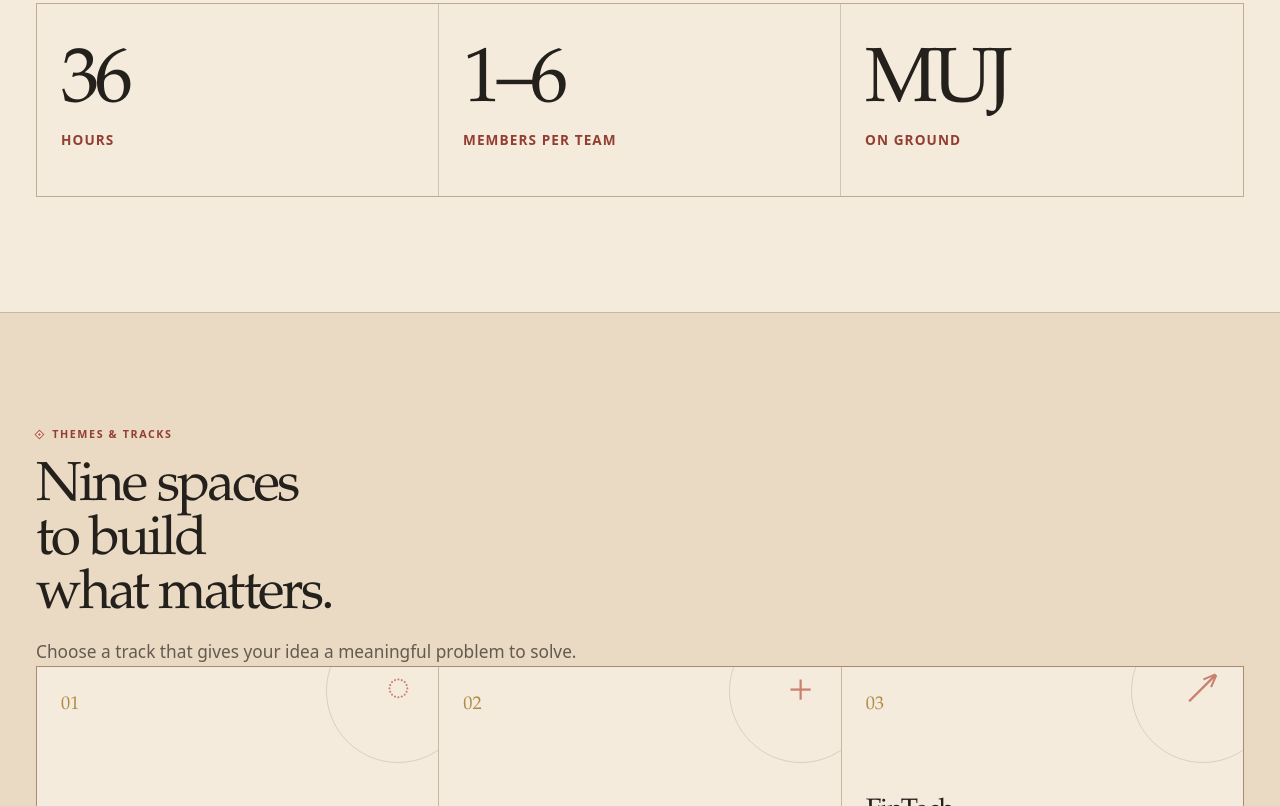
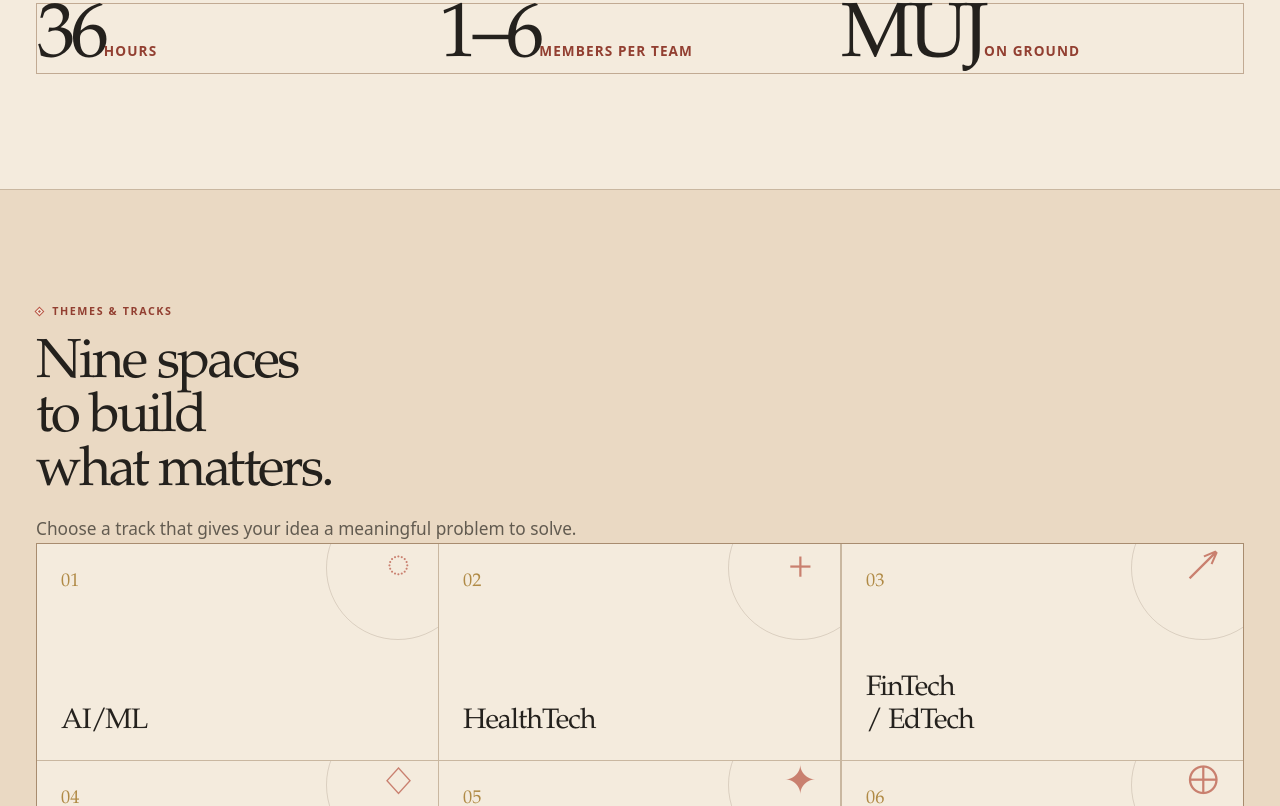
Before and after one commit to Darshan-276/Code-e-Manipal-Landing-Website, a Next.js app: page / in a window 1280 px wide. Shown: the part 1234-2040 px from the top of the page. Built offline with nearby package versions, Linux system fonts and the light colour scheme; no server answers.

Commit message:
Add lightweight public site interactions

```diff
--- a/src/app/(public)/page.tsx
+++ b/src/app/(public)/page.tsx
@@ -5,13 +5,14 @@
 import { PartnerMarquee } from "@/components/public/partner-marquee";
 import { SectionHeader } from "@/components/public/section-header";
 import { TrackGrid } from "@/components/public/track-grid";
-import { currentProof, primaryActions } from "@/lib/public-site-data";
+import { EventMetrics } from "@/components/public/event-metrics";
+import { primaryActions } from "@/lib/public-site-data";
 
 export default function Home() {
   return <>
     <HeroOpening />
     <PartnerMarquee />
-    <section className="section scale-section"><div className="page-shell"><SectionHeader eyebrow="Event proof" title="The Scale of the Sprint" description="A focused 36-hour build experience at Manipal University Jaipur." /><div className="scale-stats">{currentProof.map((item) => <div key={item.label}><strong>{item.value}</strong><span>{item.label}</span></div>)}</div></div></section>
+    <section className="section scale-section"><div className="page-shell"><SectionHeader eyebrow="Event proof" title="The Scale of the Sprint" description="A focused 36-hour build experience at Manipal University Jaipur." /><EventMetrics /></div></section>
     <section className="section tracks-section"><div className="page-shell"><SectionHeader eyebrow="Themes & tracks" title="Nine spaces to build what matters." description="Choose a track that gives your idea a meaningful problem to solve." /><TrackGrid /></div></section>
     <section className="section next-section"><div className="page-shell next-section__inner"><div><p className="eyebrow"><span aria-hidden="true" />What comes next</p><h2>Bring the idea. Build the proof.</h2></div><p>Explore the themes, prepare your team, and follow the official event journey as each phase opens.</p><ArchitecturalRule label="Code-e-Manipal 2.0" /></div></section>
     <section className="final-cta"><HeritageAtmosphere asset="hero" className="final-cta__atmosphere" /><div className="page-shell final-cta__content"><p className="eyebrow"><span aria-hidden="true" />Code-e-Manipal 2.0</p><h2>Ready to build what comes next?</h2><p>Enter the official workspace when your team is ready.</p><div className="final-cta__actions"><Button href={primaryActions.enter.href}>Enter Console</Button></div></div></section>
--- a/src/app/globals.css
+++ b/src/app/globals.css
@@ -1210,6 +1210,14 @@
 .scale-stats > div:last-child { border-right: 0; }
 .scale-stats strong { font-family: var(--font-display); font-size: clamp(3rem, 6vw, 6.3rem); font-weight: 500; letter-spacing: -.065em; line-height: .9; }
 .scale-stats span { margin-top: .65rem; color: var(--terracotta-strong); font-size: .85rem; font-weight: 750; letter-spacing: .08em; text-transform: uppercase; }
+.motion-card { --pointer-x: 50%; --pointer-y: 50%; --tilt-x: 0deg; --tilt-y: 0deg; position: relative; isolation: isolate; }
+.motion-card::after { position: absolute; z-index: -1; inset: 0; content: ""; pointer-events: none; background: radial-gradient(16rem circle at var(--pointer-x) var(--pointer-y), color-mix(in srgb, var(--terracotta) 15%, transparent), transparent 58%); opacity: 0; transition: opacity 180ms ease; }
+.motion-card--active::after { opacity: 1; }
+.track-grid-premium .motion-card { transform: perspective(900px) rotateX(var(--tilt-x)) rotateY(var(--tilt-y)); will-change: transform; }
+.scale-stats .metric-card { transition: background-color var(--transition), transform var(--transition); }
+.scale-stats .metric-card:hover { background: var(--surface); transform: translateY(-3px); }
+.sponsor-cloud__item.motion-card { transition: transform var(--transition), border-color var(--transition), background-color var(--transition); }
+.sponsor-cloud__item.motion-card:hover { border-color: var(--terracotta); transform: translateY(-3px); }
 .track-grid-premium { display: grid; grid-template-columns: repeat(3, 1fr); border: 1px solid var(--line-strong); background: var(--line); gap: 1px; }
 .track-grid-premium article { position: relative; min-height: 13.5rem; padding: 1.5rem; overflow: hidden; background: var(--bg); transition: background-color var(--transition), transform var(--transition); }
 .track-grid-premium article:hover { background: var(--surface); transform: translateY(-3px); }
@@ -1283,6 +1291,7 @@
   .next-section__inner { grid-template-columns: 1fr; gap: 1.3rem; }
 }
 @media (prefers-reduced-motion: reduce) { .partner-marquee__track { animation: none; } }
+@media (prefers-reduced-motion: reduce) { .motion-card, .track-grid-premium .motion-card, .scale-stats .metric-card:hover, .sponsor-cloud__item.motion-card:hover { transform: none; transition: none; } .motion-card::after { display: none; } }
 
 /* Footer remains a dark heritage anchor in both theme modes. */
 .public-footer { --footer-ink: #e9ddc8; --footer-soft: #c7b8a2; --footer-line: rgba(233,221,200,.18); position: relative; overflow: hidden; background-color: #17110e; background-image: linear-gradient(45deg, rgba(176,138,69,.05) 25%, transparent 25%), linear-gradient(-45deg, rgba(176,138,69,.05) 25%, transparent 25%); background-size: 26px 26px; color: var(--footer-ink); }
--- /dev/null
+++ b/src/components/public/event-metrics.tsx
@@ -0,0 +1,39 @@
+"use client";
+
+import { useEffect, useRef, useState } from "react";
+
+import { currentProof } from "@/lib/public-site-data";
+import { MotionCard } from "./motion-card";
+
+function MetricValue({ value }: { value: string }) {
+  const [shown, setShown] = useState(value);
+  const ref = useRef<HTMLSpanElement>(null);
+
+  useEffect(() => {
+    const match = value.match(/^(.*?)(\d+)(.*?)$/);
+    const element = ref.current;
+    if (!match || !element || window.matchMedia("(prefers-reduced-motion: reduce)").matches) return;
+    const [, prefix, digits, suffix] = match;
+    const target = Number(digits);
+    const observer = new IntersectionObserver(([entry]) => {
+      if (!entry.isIntersecting) return;
+      const started = performance.now();
+      const duration = 700;
+      const tick = (now: number) => {
+        const progress = Math.min((now - started) / duration, 1);
+        setShown(`${prefix}${Math.round(target * (1 - Math.pow(1 - progress, 3)))}${suffix}`);
+        if (progress < 1) requestAnimationFrame(tick);
+      };
+      requestAnimationFrame(tick);
+      observer.disconnect();
+    }, { threshold: 0.55 });
+    observer.observe(element);
+    return () => observer.disconnect();
+  }, [value]);
+
+  return <strong aria-label={value} ref={ref}>{shown}</strong>;
+}
+
+export function EventMetrics() {
+  return <div className="scale-stats">{currentProof.map((item) => <MotionCard className="metric-card" key={item.label}><MetricValue value={item.value} /><span>{item.label}</span></MotionCard>)}</div>;
+}
--- /dev/null
+++ b/src/components/public/motion-card.tsx
@@ -0,0 +1,41 @@
+"use client";
+
+import { useRef, useState, type HTMLAttributes, type ReactNode } from "react";
+
+type MotionCardProps = HTMLAttributes<HTMLElement> & {
+  children: ReactNode;
+  as?: "article" | "div";
+};
+
+/** A lightweight, source-owned alternative to a cursor spotlight/tilt card. */
+export function MotionCard({ as: Tag = "article", children, className = "", onPointerMove, onPointerLeave, ...props }: MotionCardProps) {
+  const ref = useRef<HTMLElement | null>(null);
+  const [active, setActive] = useState(false);
+
+  function handlePointerMove(event: React.PointerEvent<HTMLElement>) {
+    const element = ref.current;
+    if (element && window.matchMedia("(prefers-reduced-motion: no-preference)").matches) {
+      const bounds = element.getBoundingClientRect();
+      const x = ((event.clientX - bounds.left) / bounds.width) * 100;
+      const y = ((event.clientY - bounds.top) / bounds.height) * 100;
+      element.style.setProperty("--pointer-x", `${x}%`);
+      element.style.setProperty("--pointer-y", `${y}%`);
+      element.style.setProperty("--tilt-x", `${(y - 50) * -0.035}deg`);
+      element.style.setProperty("--tilt-y", `${(x - 50) * 0.035}deg`);
+    }
+    onPointerMove?.(event);
+  }
+
+  return (
+    <Tag
+      {...props}
+      className={`motion-card${active ? " motion-card--active" : ""} ${className}`.trim()}
+      onPointerEnter={() => setActive(true)}
+      onPointerLeave={(event) => { setActive(false); onPointerLeave?.(event); }}
+      onPointerMove={handlePointerMove}
+      ref={(element) => { ref.current = element; }}
+    >
+      {children}
+    </Tag>
+  );
+}
--- a/src/components/public/sponsor-cloud.tsx
+++ b/src/components/public/sponsor-cloud.tsx
@@ -1,6 +1,7 @@
 import Image from "next/image";
 
 import { sponsorProfiles } from "@/lib/public-site-data";
+import { MotionCard } from "./motion-card";
 
 export function SponsorCloud() {
   const featured = sponsorProfiles.find((sponsor) => sponsor.name === "The Hosteller");
@@ -23,12 +24,12 @@
         <p className="sponsor-cloud__label">Sponsors</p>
         <div className="sponsor-cloud__row">
             {sponsors.map((sponsor) => (
-              <article className="sponsor-cloud__item" key={sponsor.name}>
+              <MotionCard className="sponsor-cloud__item" key={sponsor.name}>
                 <div className="sponsor-cloud__stage">
                   <Image alt={sponsor.alt} fill sizes="(max-width: 640px) 70vw, (max-width: 1000px) 38vw, 240px" src={sponsor.image} />
                 </div>
                 <h3>{sponsor.name}</h3>
-              </article>
+              </MotionCard>
             ))}
         </div>
       </div>
--- a/src/components/public/track-grid.tsx
+++ b/src/components/public/track-grid.tsx
@@ -1,5 +1,6 @@
 import { tracks } from "@/lib/public-site-data";
+import { MotionCard } from "./motion-card";
 
 export function TrackGrid({ compact = false }: { compact?: boolean }) {
-  return <div className={`track-grid-premium${compact ? " track-grid-premium--compact" : ""}`}>{tracks.map((track, index) => <article key={track.name}><span>0{index + 1}</span><i aria-hidden="true">{track.icon}</i><h3>{track.name}</h3></article>)}</div>;
+  return <div className={`track-grid-premium${compact ? " track-grid-premium--compact" : ""}`}>{tracks.map((track, index) => <MotionCard key={track.name}><span>0{index + 1}</span><i aria-hidden="true">{track.icon}</i><h3>{track.name}</h3></MotionCard>)}</div>;
 }
```
